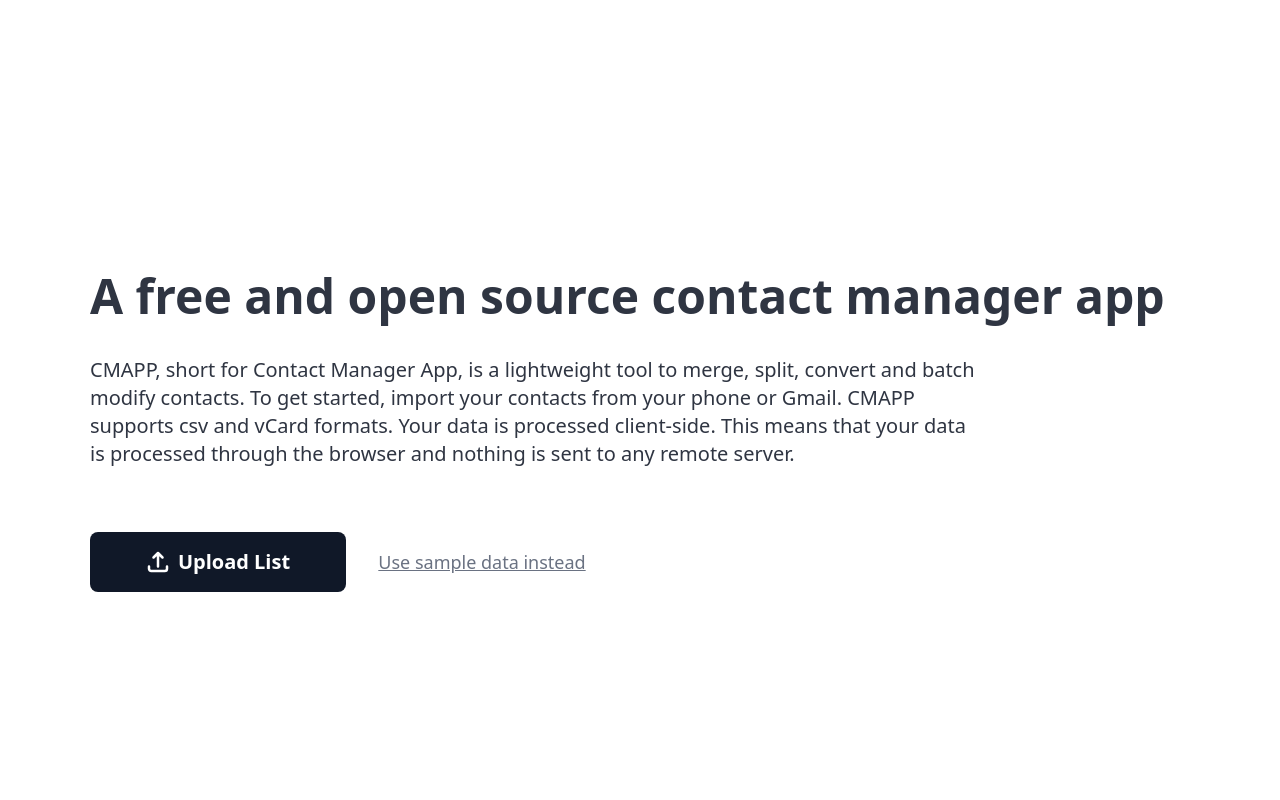
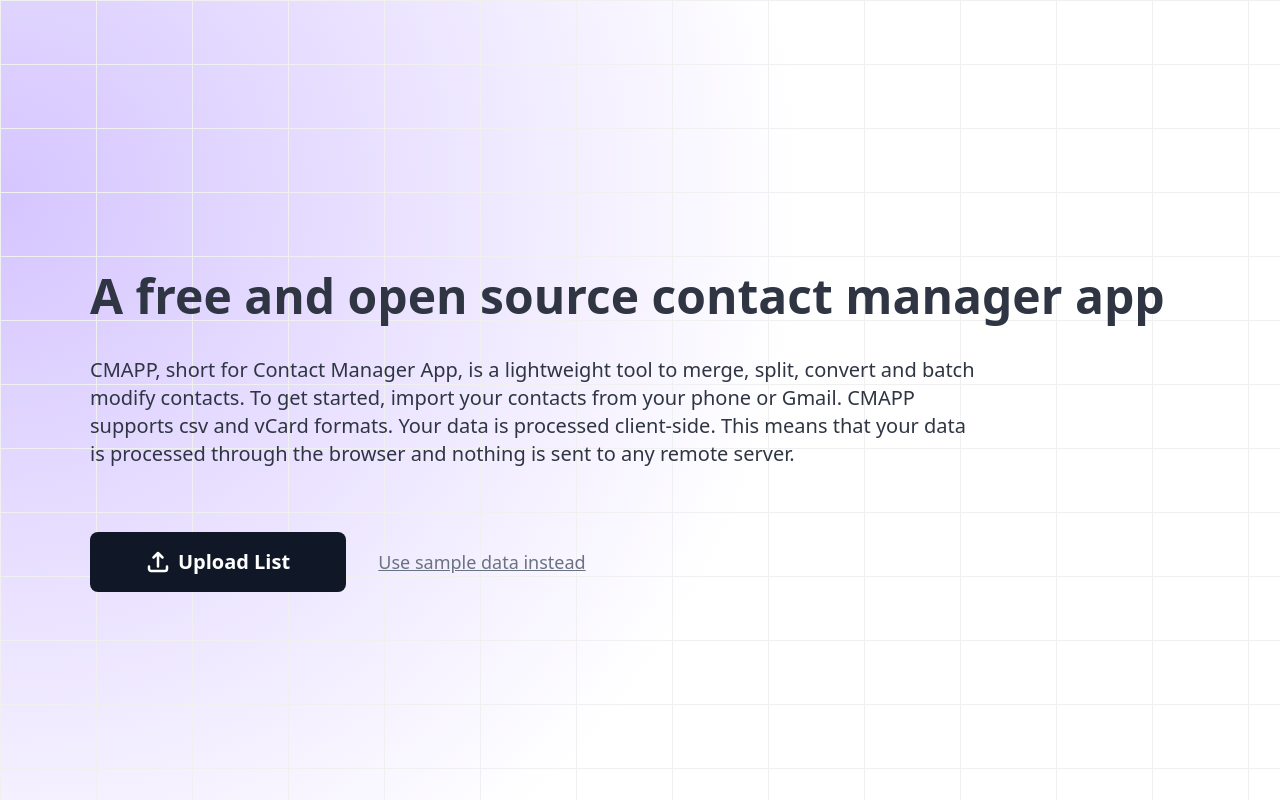
Before and after one commit to nmncode9/CMAPP, a React (Vite) app: page / in a window 1280 px wide. Built offline with nearby package versions, Linux system fonts and the light colour scheme.

Commit message:
style: Add gradient grid background to landing page

```diff
--- a/src/components/UploadScreen.jsx
+++ b/src/components/UploadScreen.jsx
@@ -17,9 +17,28 @@
   }
 
   return (
-    <main className="flex flex-col justify-center min-h-screen max-w-[1100px] mx-8 lg:mx-auto text-neutral-dark pt-16">
-      <h1 className="text-4xl sm:text-5xl font-[900] mb-9">A free and open source contact manager app</h1>
-      <p className="max-w-[890px] font-[500] text-xl text-left mb-16">CMAPP, short for Contact Manager App, is a lightweight tool to merge, split, convert and batch modify contacts. To get started, import your contacts from your phone or Gmail.  CMAPP supports csv and vCard formats. Your data is processed client-side. This means that your data is processed through the browser and nothing is sent to any remote server.</p>
+    <div className="min-h-screen w-full bg-white relative">
+      {/* Purple Gradient Grid Left Background, courtesy of patterncraft.fun */}
+      <div
+        className="absolute inset-0 z-0"
+        style={{
+          backgroundImage: `
+            linear-gradient(to right, #f0f0f0 1px, transparent 1px),
+            linear-gradient(to bottom, #f0f0f0 1px, transparent 1px),
+            radial-gradient(circle 800px at 0% 200px, #d5c5ff, transparent)
+          `,
+          backgroundSize: "96px 64px, 96px 64px, 100% 100%",
+        }}
+      />
+
+      {/* Main Content */}
+      <main className="relative z-10 flex flex-col justify-center min-h-screen max-w-[1100px] mx-8 lg:mx-auto text-neutral-dark pt-16">
+        <h1 className="text-4xl sm:text-5xl font-[900] mb-9">
+          A free and open source contact manager app
+        </h1>
+        <p className="max-w-[890px] font-[500] text-xl text-left mb-16">
+          CMAPP, short for Contact Manager App, is a lightweight tool to merge, split, convert and batch modify contacts. To get started, import your contacts from your phone or Gmail. CMAPP supports csv and vCard formats. Your data is processed client-side. This means that your data is processed through the browser and nothing is sent to any remote server.
+        </p>
 
         <div className="flex flex-col md:flex-row md:space-x-2 space-y-2 md:space-y-0 items-center">
           <UploadButton className="w-64 h-15" />
@@ -32,6 +51,8 @@
           </Button>
         </div>
       </main>
+    </div>
   )
 
+
 }
```
Lines whose indentation alone changed are shown as unchanged.
